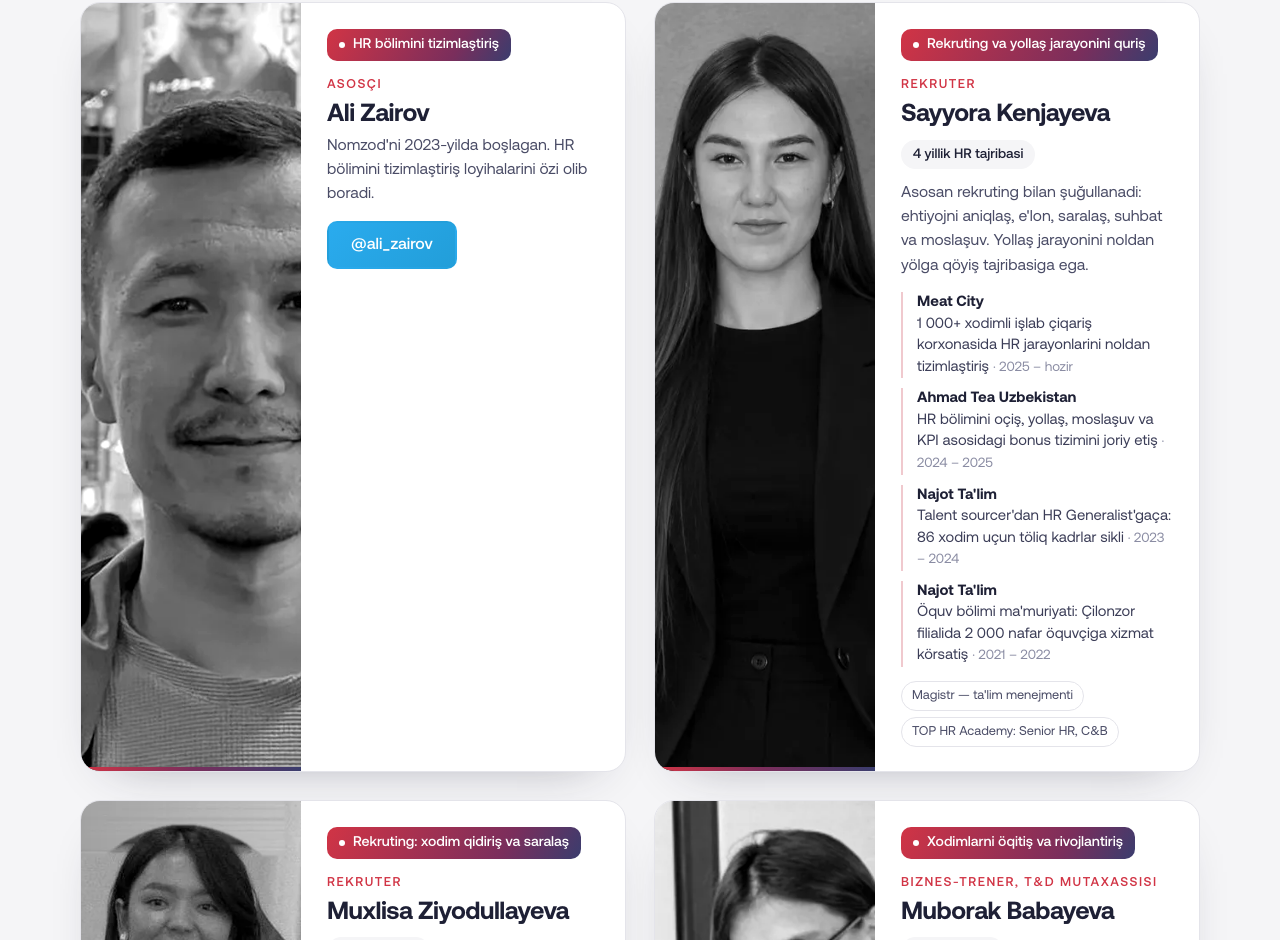
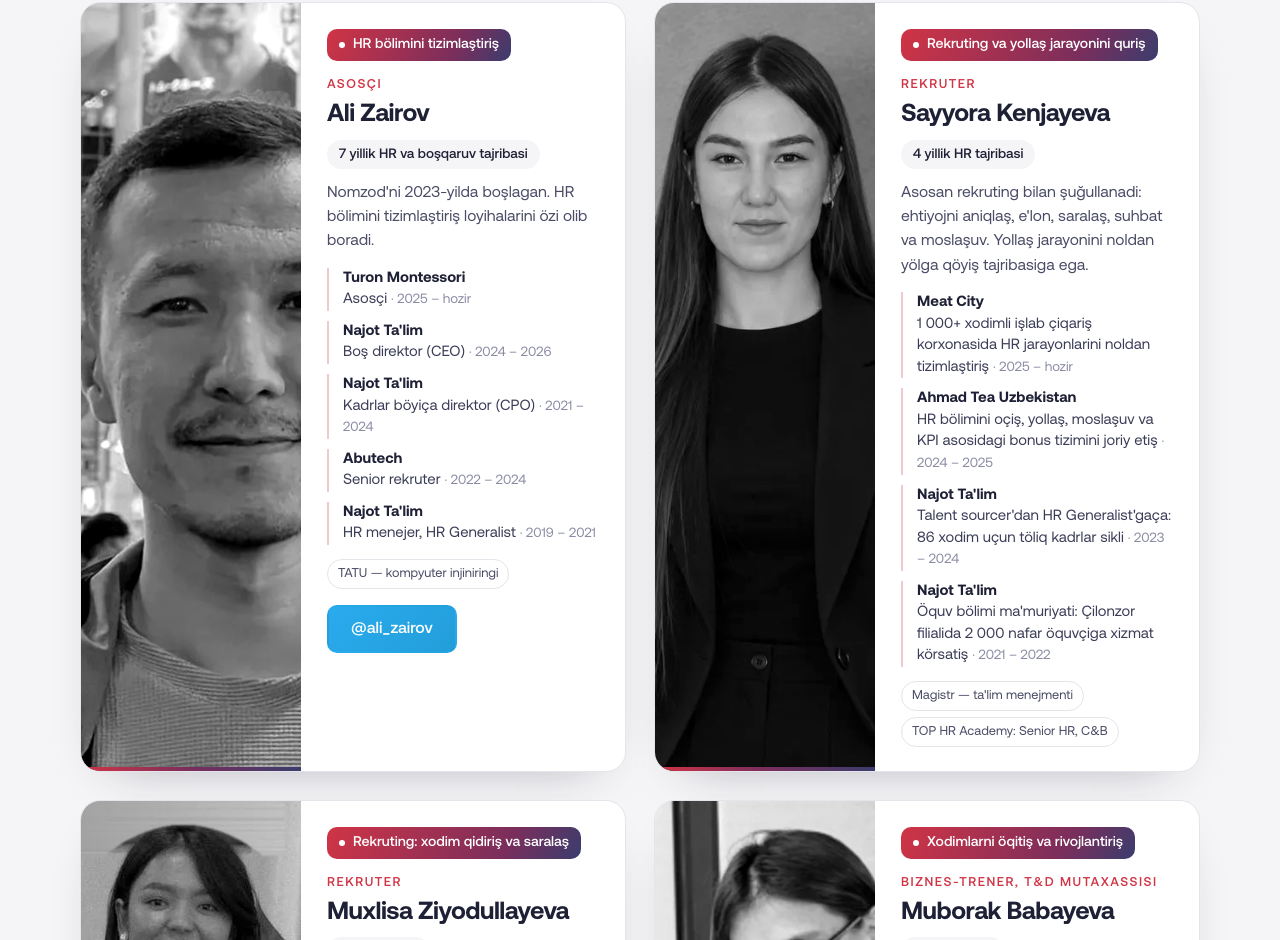
Before and after one commit to alizairov/nomzod-test, a plain HTML site: page site/index.html in a window 1280 px wide. Shown: the part 3984-4924 px from the top of the page. Drawn offline with Linux system fonts and the light colour scheme.

Commit message:
Jamoa: Ali Zairov tajribasi
Co-Authored-By: Claude Opus 5.5 <noreply@anthropic.com>
Claude-Session: https://claude.ai/code/session_01Rtc6UA9EmHm2q8zhMxn6CZ

```diff
--- a/site/assets/team.css
+++ b/site/assets/team.css
@@ -23,3 +23,4 @@
 .member__tags li{font-size:.8rem;padding:4px 10px;border-radius:999px;border:1px solid var(--line);color:#4a4c66}
 .member__focus{display:inline-flex;align-items:center;gap:8px;margin:0 0 14px;padding:7px 12px;border-radius:10px;font-size:.88rem;font-weight:500;line-height:1.3;color:#fff;background:linear-gradient(120deg,var(--red),#7A2E5C 70%,var(--indigo))}
 .member__focus::before{content:"";width:6px;height:6px;border-radius:50%;background:#fff;flex:none}
+.member__tg{margin-top:16px}
--- a/site/index.html
+++ b/site/index.html
@@ -25,7 +25,7 @@
 <link rel="preload" href="assets/fonts/AeonikPro-Regular.woff2" as="font" type="font/woff2" crossorigin>
 <link rel="preload" href="assets/fonts/AeonikPro-Bold.woff2" as="font" type="font/woff2" crossorigin>
 <link rel="stylesheet" href="assets/style.css?v=9">
-<link rel="stylesheet" href="assets/team.css?v=2">
+<link rel="stylesheet" href="assets/team.css?v=3">
 <script type="application/ld+json">
 {"@context":"https://schema.org","@type":"Organization","name":"Nomzod","url":"https://nmzd.uz","logo":"https://nmzd.uz/assets/favicon.png","description":"Rekruting va HR tizimlashtirish agentligi","sameAs": ["https://www.instagram.com/nomzod.agency", "https://t.me/ali_zairov"],
     "areaServed":{"@type":"City","name":"Toshkent"}}
@@ -167,8 +167,19 @@
           <p class="member__focus">HR bo'limini tizimlashtirish</p>
           <p class="member__role">Asoschi</p>
           <h3 class="member__name">Ali Zairov</h3>
+          <span class="member__exp">7 yillik HR va boshqaruv tajribasi</span>
           <p class="member__bio">Nomzod'ni 2023-yilda boshlagan. HR bo'limini tizimlashtirish loyihalarini o'zi olib boradi.</p>
-          <a class="btn btn--tg" href="https://t.me/ali_zairov" target="_blank" rel="noopener"><span data-noconv>@ali_zairov</span></a>
+          <ul class="member__list">
+            <li><b data-noconv>Turon Montessori</b> Asoschi <span>· 2025 – hozir</span></li>
+            <li><b data-noconv>Najot Ta'lim</b> Bosh direktor (CEO) <span>· 2024 – 2026</span></li>
+            <li><b data-noconv>Najot Ta'lim</b> Kadrlar bo'yicha direktor (CPO) <span>· 2021 – 2024</span></li>
+            <li><b data-noconv>Abutech</b> Senior rekruter <span>· 2022 – 2024</span></li>
+            <li><b data-noconv>Najot Ta'lim</b> HR menejer, HR Generalist <span>· 2019 – 2021</span></li>
+          </ul>
+          <ul class="member__tags">
+            <li>TATU — kompyuter injiniringi</li>
+          </ul>
+          <a class="btn btn--tg member__tg" href="https://t.me/ali_zairov" target="_blank" rel="noopener"><span data-noconv>@ali_zairov</span></a>
         </div>
       </article>
       <article class="member reveal">
```
